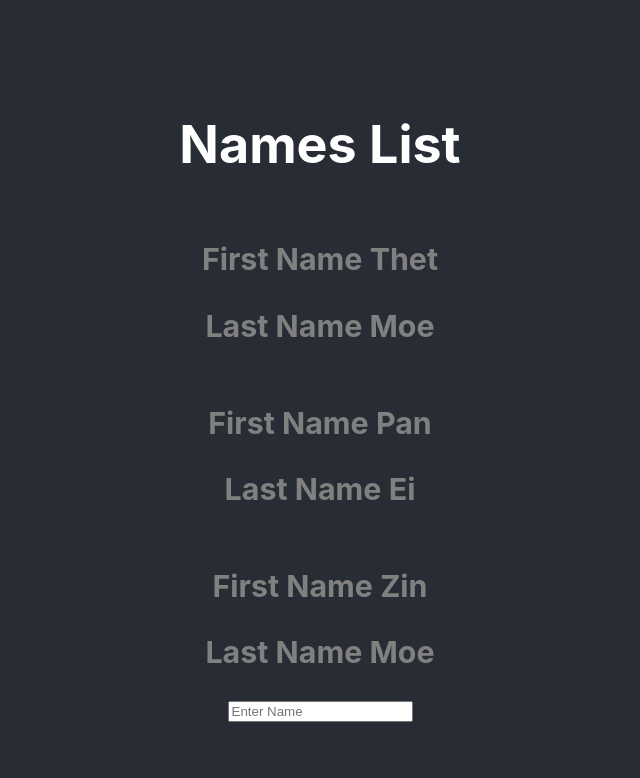
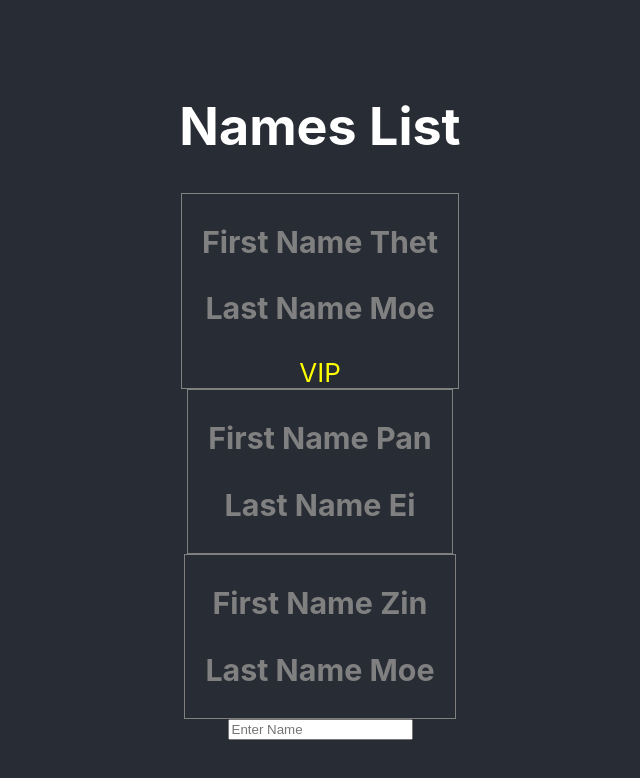
Before and after one commit to yankyaw-moe/react-notes, a React (Create React App) app: page / in a window 1280 px wide. Shown: the top 778 px of the page, without its empty margins (320-960 px from the left). Built offline with nearby package versions, Linux system fonts and the light colour scheme.

Commit message:
Conditional Rendering

```diff
--- a/src/App.scss
+++ b/src/App.scss
@@ -41,4 +41,7 @@ $color: gray;
 
 .name {
   color: $color;
+  border: 1px solid;
+  padding-left: 20px;
+  padding-right: 20px;
 }
--- a/src/components/nameTag.js
+++ b/src/components/nameTag.js
@@ -2,14 +2,19 @@
 import React from "react";
 
 function nameTag(props) {
-  // <Fragment></Fragment>
-  // <></>
-  // <div></div>
-  // [] => return Array
+  if (!props.firstName || !props.lastName) {
+    return (
+      <div className="name">
+        <h3>Invalid Name</h3>
+      </div>
+    );
+  }
+
   return (
     <div className="name">
       <h3>First Name {props.firstName}</h3>
       <h3>Last Name {props.lastName}</h3>
+      {props.firstName === "Thet" && <div style={{ color: "yellow" }}>VIP</div>}
     </div>
   );
 }
```
